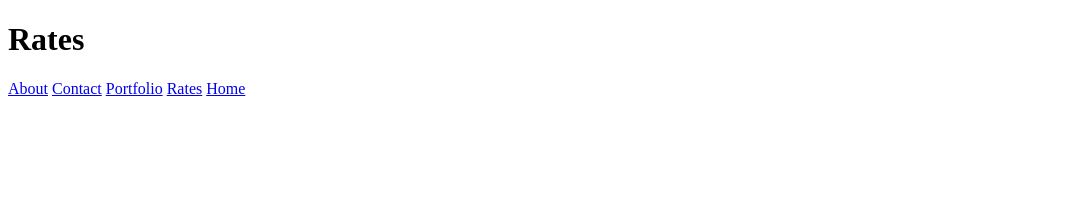
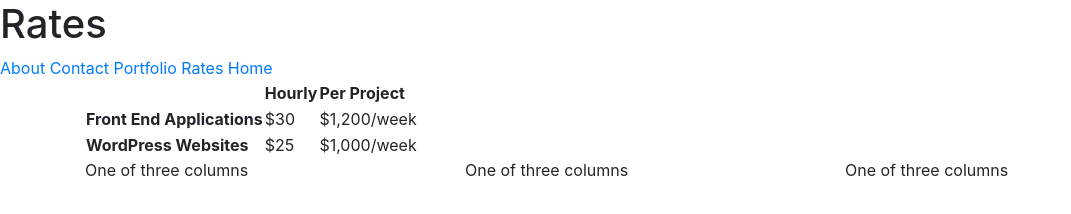
Before and after one commit to CrystalCo/project0, a plain HTML site: page rates.html in a window 1280 px wide. Shown: the whole page, without its empty margins (0-1071 px from the left). Drawn offline with nearby package versions, Linux system fonts and the light colour scheme.

Commit message:
Updated index & rates.  Added tables with bootstrap.

```diff
--- a/rates.html
+++ b/rates.html
@@ -2,7 +2,8 @@
 <html>
     <head>
         <title>Rates</title>
-        <link href="style.css" type="text/css"  rel="stylesheet">
+        <link href="style.css" type="text/css"  rel="stylesheet" >
+        <link rel="stylesheet" href="https://stackpath.bootstrapcdn.com/bootstrap/4.1.2/css/bootstrap.min.css" integrity="sha384-Smlep5jCw/wG7hdkwQ/Z5nLIefveQRIY9nfy6xoR1uRYBtpZgI6339F5dgvm/e9B" crossorigin="anonymous">
     </head>
     <body>
       <h1>Rates</h1>
@@ -13,7 +14,37 @@
         <a href="./rates.html">Rates</a>
         <a href="./index.html">Home</a>
       </div>
-      <div class="table-rates">
+      <div class="table-rates container">
+        <table>
+          <tr>
+            <th></th>
+            <th scope="col">Hourly</th>
+            <th scope="col">Per Project</th>
+          </tr>
+          <tr>
+            <th scope="row">Front End Applications</th>
+            <td>$30</td>
+            <td>$1,200/week</td>
+          </tr>
+          <tr>
+            <th scope="row">WordPress Websites</th>
+            <td>$25</td>
+            <td>$1,000/week</td>
+          </tr>
+        </table>
+      </div>
+      <div class="container">
+        <div class="row">
+          <div class="col-sm">
+            One of three columns
+          </div>
+          <div class="col-sm">
+            One of three columns
+          </div>
+          <div class="col-sm">
+            One of three columns
+          </div>
+        </div>
       </div>
     </body>
 </html>
```
Also changed, not shown: index.html (+5 -0 lines).
